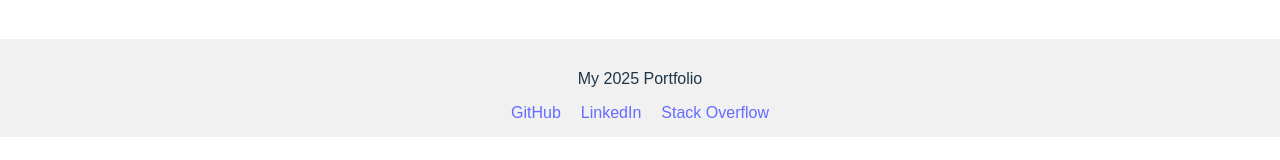
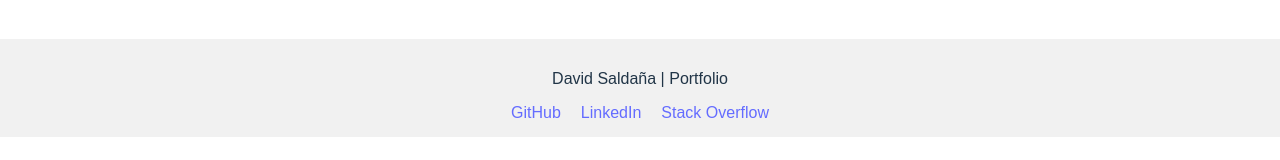
Before and after one commit to Fortunate122/React_Portfolio, a React (Vite) app: page /resume in a window 1280 px wide. Shown: the part 445-605 px from the top of the page. Built offline with nearby package versions, Linux system fonts and the light colour scheme.

Commit message:
footer fix

```diff
--- a/src/components/Footer.jsx
+++ b/src/components/Footer.jsx
@@ -1,7 +1,7 @@
 function Footer() {
     return (
       <footer>
-        <p>My 2025 Portfolio</p>
+        <p>David Saldaña | Portfolio</p>
         <div className="social-links">
           <a href="https://github.com/Fortunate122" target="_blank" rel="noopener noreferrer">
             GitHub
```
